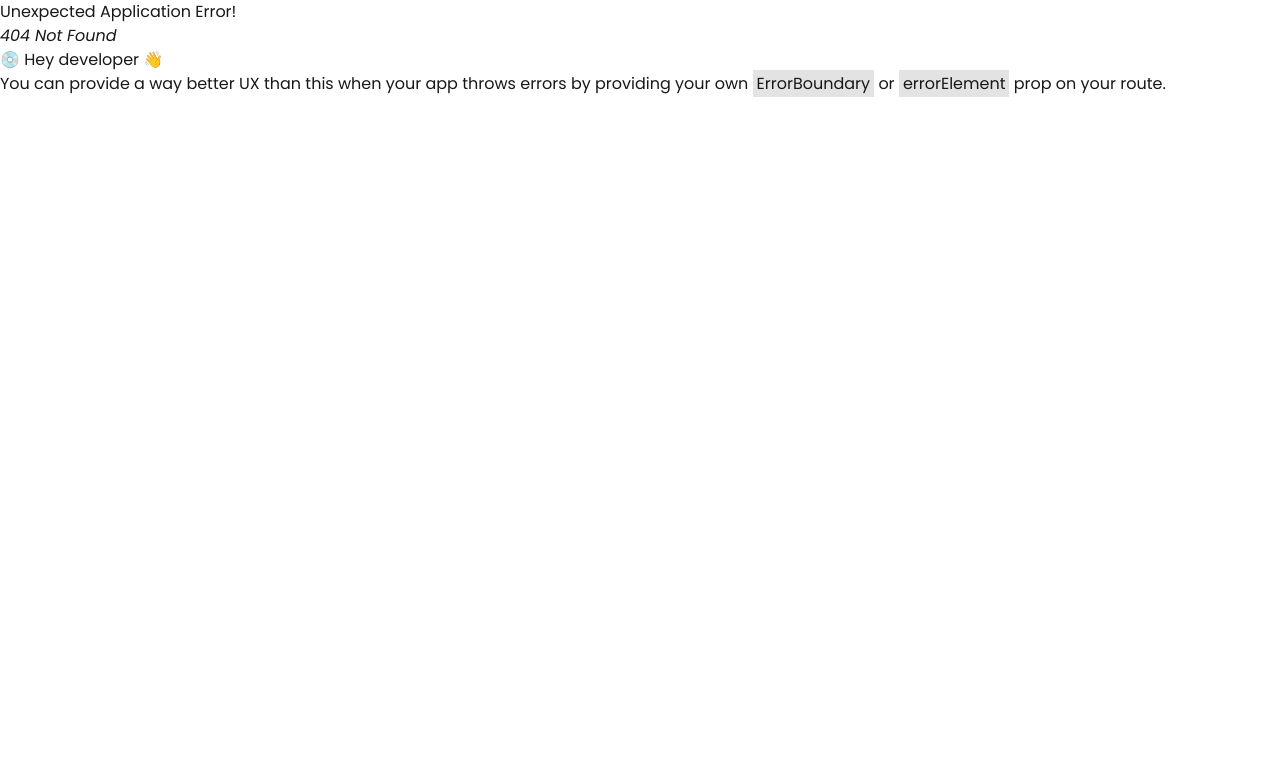
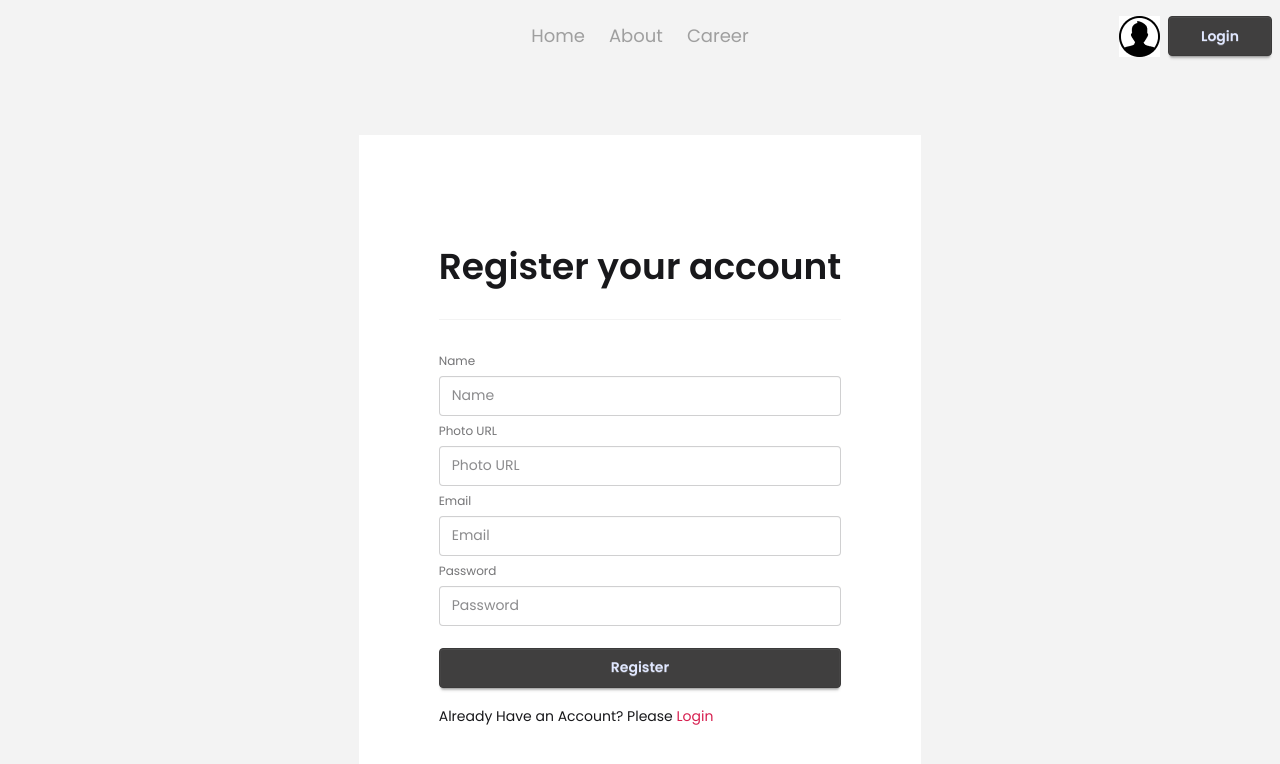
Before and after one commit to oliullahakib/dragon-news-project, a React (Vite) app: page /auth/register in a window 1280 px wide. Before the commit this address had no page. Shown: the top 764 px of the page. Built offline with nearby package versions, Linux system fonts and the light colour scheme.

Commit message:
login and register page added and firebase config with register functionlity added

```diff
--- a/package.json
+++ b/package.json
@@ -12,6 +12,7 @@
   "dependencies": {
     "@tailwindcss/vite": "^4.1.14",
     "date-fns": "^4.1.0",
+    "firebase": "^12.4.0",
     "lucide": "^0.546.0",
     "lucide-react": "^0.546.0",
     "react": "^19.1.1",
@@ -19,6 +20,7 @@
     "react-fast-marquee": "^1.6.5",
     "react-icons": "^5.5.0",
     "react-router": "^7.9.4",
+    "react-toastify": "^11.0.5",
     "tailwindcss": "^4.1.14"
   },
   "devDependencies": {
--- /dev/null
+++ b/src/Context/AuthContex.jsx
@@ -0,0 +1,3 @@
+import { createContext } from "react";
+
+export const AuthContext = createContext()
--- /dev/null
+++ b/src/Context/AuthProvider.jsx
@@ -0,0 +1,17 @@
+import React from 'react';
+import { AuthContext } from './AuthContex';
+import { createUserWithEmailAndPassword } from 'firebase/auth';
+import { auth } from '../firebase/firebase.config';
+
+const AuthProvider = ({children}) => {
+    const creatUser = (email,password)=>{
+        return createUserWithEmailAndPassword(auth,email,password)
+    }
+    const value = {creatUser}
+    return <AuthContext value={value}>
+        {children}
+    </AuthContext>
+
+};
+
+export default AuthProvider;
--- /dev/null
+++ b/src/Layouts/AuthLayout.jsx
@@ -0,0 +1,21 @@
+import React from 'react';
+import Navbar from '../components/Navbar';
+import { Outlet } from 'react-router';
+import MyContainer from '../components/MainLayout/MyContainer';
+
+const AuthLayout = () => {
+    return (
+        <div className='bg-base-200 min-h-screen'>
+            <header className='bg-base-200'>
+                <Navbar/>
+            </header>
+            <main>
+               <MyContainer>
+                 <Outlet/>
+               </MyContainer>
+            </main>
+        </div>
+    );
+};
+
+export default AuthLayout;
--- a/src/Layouts/MainLayout.jsx
+++ b/src/Layouts/MainLayout.jsx
@@ -19,6 +19,7 @@ const MainLayout = () => {
             <div className='col-span-6'> <Outlet/></div>
             <div className='right col-span-3'><RightAside/></div>
           </main>
+
         </div>
     );
 };
--- /dev/null
+++ b/src/Pages/Login.jsx
@@ -0,0 +1,32 @@
+import React from 'react';
+import { Link } from 'react-router';
+
+const Login = () => {
+   const handleLogin =(e)=>{
+        e.preventDefault()
+        const email = e?.target?.email?.value
+        const password = e?.target?.password?.value
+
+        console.log("submite login",{email,password})
+    }
+    return (
+        <div className="hero  min-h-screen">
+                    <div className="card-body bg-base-100 p-20">
+                        <h1 className="text-4xl font-semibold py-8 border-b-1 border-base-200">Login your account</h1>
+                        <form onSubmit={handleLogin} className="fieldset mt-5">
+                            {/* email */}
+                            <label className="label">Email</label>
+                            <input required name='email' type="email" className="input w-full" placeholder="Email" />
+                            {/* password */}
+                            <label className="label">Password</label>
+                            <input required name='password' type="password" className="input w-full" placeholder="Password" />
+                            <div><a className="link link-hover">Forgot password?</a></div>
+                            <button type='submit' className="btn btn-primary mt-4">Login</button>
+                            <p className='text-sm mt-3' >Don't Have an Account? Please <Link to="/auth/register" className='text-secondary hover:font-bold'>Register</Link> </p>
+                        </form>
+                    </div>
+                </div>
+    );
+};
+
+export default Login;
--- /dev/null
+++ b/src/Pages/Register.jsx
@@ -0,0 +1,51 @@
+import React, { use } from 'react';
+import { Link } from 'react-router';
+import { AuthContext } from '../Context/AuthContex';
+import { toast } from 'react-toastify';
+
+const Register = () => {
+    const {creatUser}=use(AuthContext)
+    const handleRegister =(e)=>{
+        e.preventDefault()
+        const name = e?.target?.name?.value
+        const photo = e?.target?.photo?.value
+        const email = e?.target?.email?.value
+        const password = e?.target?.password?.value
+      creatUser(email,password)
+      .then((userCredential) => {
+    // Signed up
+    const user = userCredential.user;
+    toast.success("User Created Successfully")
+    console.log("submite register",{name,photo,email,password,user})
+  })
+  .catch((error) => {
+    const errorCode = error.code;
+    toast.error(errorCode)
+  });
+    }
+    return (
+        <div className="hero  min-h-screen">
+                    <div className="card-body bg-base-100 p-20">
+                        <h1 className="text-4xl font-semibold py-8 border-b-1 border-base-200">Register your account</h1>
+                        <form onSubmit={handleRegister} className="fieldset mt-5">
+                            {/* name */}
+                            <label className="label">Name</label>
+                            <input required name='name' type="text" className="input w-full" placeholder="Name" />
+                            {/* Photo */}
+                            <label className="label">Photo URL</label>
+                            <input required name='photo' type="text" className="input w-full" placeholder="Photo URL" />
+                            {/* email */}
+                            <label className="label">Email</label>
+                            <input required name='email' type="email" className="input w-full" placeholder="Email" />
+                            {/* password */}
+                            <label className="label">Password</label>
+                            <input required name='password' type="password" className="input w-full" placeholder="Password" />
+                            <button type='submit' className="btn btn-primary mt-4">Register</button>
+                            <p className='text-sm mt-3'>Already Have an Account? Please <Link to="/auth/login" className='text-secondary hover:font-bold'>Login</Link> </p>
+                        </form>
+                    </div>
+                </div>
+    );
+};
+
+export default Register;
--- a/src/Routes/Router.jsx
+++ b/src/Routes/Router.jsx
@@ -2,6 +2,9 @@ import { createBrowserRouter } from "react-router";
 import MainLayout from "../Layouts/MainLayout";
 import Home from "../Pages/Home";
 import CategoryNews from "../Pages/CategoryNews";
+import AuthLayout from "../Layouts/AuthLayout";
+import Login from "../Pages/Login";
+import Register from "../Pages/Register";
 
 export const router = createBrowserRouter([
     {
@@ -19,5 +22,19 @@ export const router = createBrowserRouter([
                 hydrateFallbackElement:<span className="loading loading-spinner loading-xl"></span>
             }
         ]
+    },
+    {
+       path:"/auth",
+       Component:AuthLayout,
+       children:[
+        {
+            path:"/auth/login",
+            Component:Login
+        },
+        {
+            path:"/auth/register",
+            Component:Register
+        }
+       ]
     }
 ])
--- a/src/components/Navbar.jsx
+++ b/src/components/Navbar.jsx
@@ -10,7 +10,7 @@ const Navbar = () => {
     </>
     return (
         <MyContainer>
-            <div className="navbar bg-base-100 ">
+            <div className="navbar ">
             <div className="navbar-start">
                 <div className="dropdown">
                     <div tabIndex={0} role="button" className="btn btn-ghost lg:hidden">
--- /dev/null
+++ b/src/firebase/firebase.config.js
@@ -0,0 +1,20 @@
+// Import the functions you need from the SDKs you need
+import { initializeApp } from "firebase/app";
+import { getAuth } from "firebase/auth";
+// TODO: Add SDKs for Firebase products that you want to use
+// https://firebase.google.com/docs/web/setup#available-libraries
+
+// Your web app's Firebase configuration
+const firebaseConfig = {
+  apiKey: import.meta.env.VITE_apiKey,
+  authDomain: import.meta.env.VITE_authDomain,
+  projectId: import.meta.env.VITE_projectId,
+  storageBucket: import.meta.env.VITE_storageBucket,
+  messagingSenderId: import.meta.env.VITE_messagingSenderId,
+  appId: import.meta.env.VITE_appId,
+};
+
+// Initialize Firebase
+const app = initializeApp(firebaseConfig);
+// Initialize Firebase Authentication and get a reference to the service
+export const auth = getAuth(app);
--- a/src/main.jsx
+++ b/src/main.jsx
@@ -3,9 +3,14 @@ import { createRoot } from 'react-dom/client'
 import './index.css'
 import { RouterProvider } from 'react-router'
 import { router } from './Routes/Router.jsx'
+import AuthProvider from './Context/AuthProvider.jsx'
+import { ToastContainer } from 'react-toastify';
 
 createRoot(document.getElementById('root')).render(
   <StrictMode>
-   <RouterProvider router={router}/>
+  <AuthProvider>
+     <RouterProvider router={router}/>
+  </AuthProvider>
+   <ToastContainer/>
   </StrictMode>,
 )
```
Also changed, not shown: 1 other file (tests, documents, lock files or other folders).
